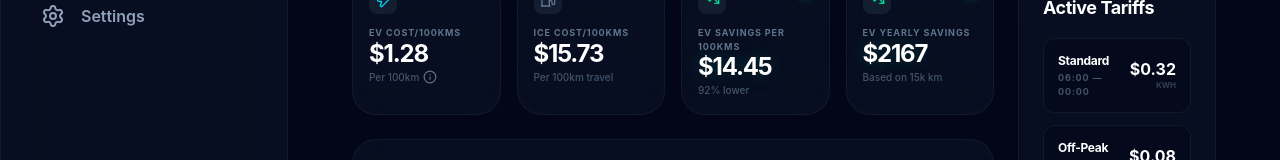
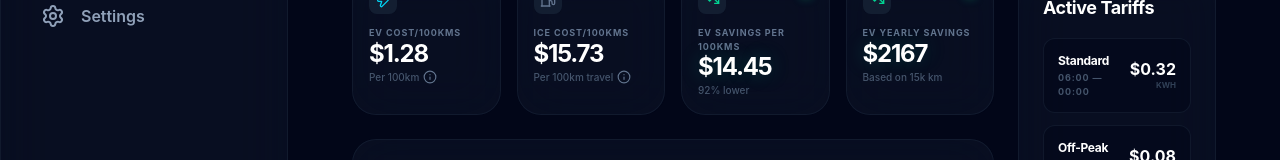
Before and after one commit to CraigInBrisbane/energycalculator, a React (Vite) app in the folder Frontend/: page /energycalculator/dashboard in a window 1280 px wide. Shown: the part 261-421 px from the top of the page. Built offline with nearby package versions, Linux system fonts and the light colour scheme.

Commit message:
Add calculation formulas to tooltips

```diff
--- a/Frontend/src/features/dashboard/DashboardPage.tsx
+++ b/Frontend/src/features/dashboard/DashboardPage.tsx
@@ -108,17 +108,24 @@ export const DashboardPage = () => {
               description={
                 <div className="flex items-center gap-1">
                   <span>Per 100km</span>
-                  <Tooltip content="Calculated using your optimized charging schedule for the energy required to drive 100km." />
+                  <Tooltip content={`Formula: (Usage / 100) * AvgCostPerKWh. Optimized cost used: $${evCostPer100km.avgCostPerKWh.toFixed(3)}/kWh.`} />
                 </div>
               }
             />
+
             <StatCard
               title="ICE cost/100kms"
               value={`$${comparison100km.iceCost.toFixed(2)}`}
               icon={Fuel}
               accentClass="text-slate-500"
-              description="Per 100km travel"
+              description={
+                <div className="flex items-center gap-1">
+                  <span>Per 100km travel</span>
+                  <Tooltip content={`Formula: (L/100km) * FuelPrice ($${iceComparison.fuelPrice}/L).`} />
+                </div>
+              }
             />
+
 
             <StatCard
               title="EV Savings per 100kms"
```
